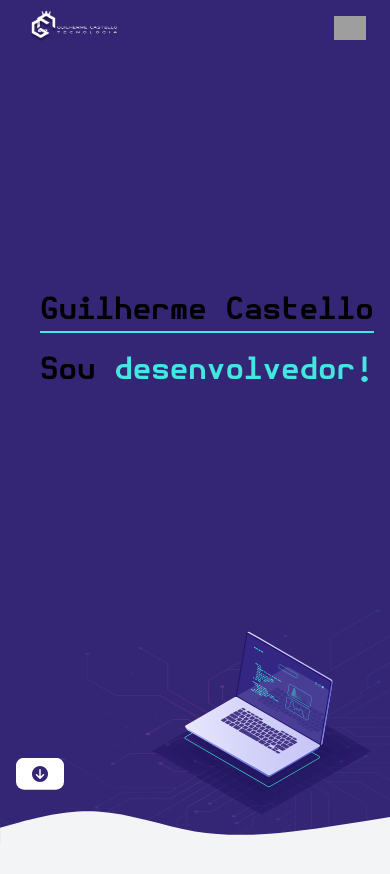
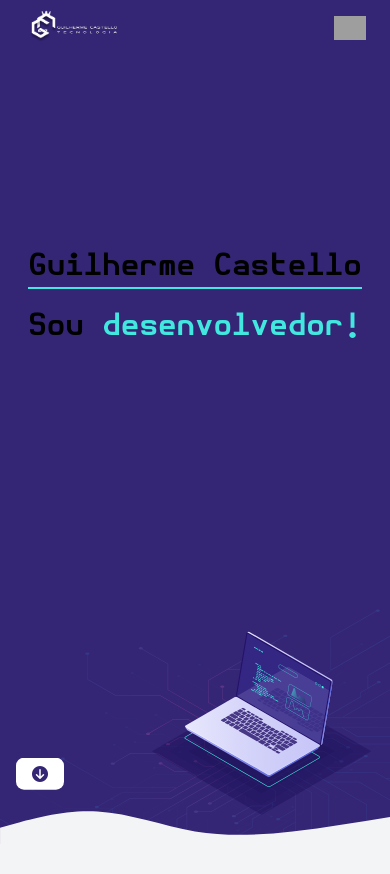
Before and after one commit to castellogui/homepage, a Next.js app: page / in a window 390 px wide. Shown: the top 874 px of the page. Built offline with nearby package versions, Linux system fonts and the light colour scheme; grey boxes are pictures that could not be loaded.

Commit message:
added link to sobre bim button

```diff
--- a/components/FirstSectionBody.tsx
+++ b/components/FirstSectionBody.tsx
@@ -6,16 +6,16 @@ import AutoWrite from "./AutoWrite";
 export default function FirstSectionBody() {
     return (
         <div style={{ height: 'calc(100% - 56px)' }} className="relative">
-            <div className="absolute top-[30%] left-10 md:left-14 z-10">
+            <div className="text-center pt-48 md:text-left md:p-0 md:absolute md:top-[30%] md:left-14 z-10 md:w-[55%]">
                 <AutoWrite text={['Guilherme Castello']} typeSpeed={40} loop={false} className="border-b-2 border-[#42e8e0]"></AutoWrite>
                 <br></br>
                 <br></br>
                 <span className="text-3xl md:text-5xl font-[HermitBold]">Sou </span><AutoWrite text={['desenvolvedor!', 'apaixonado por tecnologia!', 'gamer!']} typeSpeed={40} className="text-[#42e8e0]"></AutoWrite>
             </div>
-            <div className="absolute top-[calc(100%_-_5rem)] md:top-[calc(100%_-_7rem)] w-full md:text-center z-10">
+            <div className="absolute top-[calc(100%_-_5rem)] md:top-[calc(100%_-_7rem)] w-full md:text-center z-30">
                 <div className="md:pl-48 animate-bounce">
-                    <span className="md:!hidden fa-solid fa-circle-arrow-down mx-4 px-4 py-2 bg-white rounded-lg" style={{ color: '#352575' }}></span>
-                    <span className="font-[Hermit] mx-3 px-4 py-2 bg-white rounded-lg text-[#352575] hidden md:inline-block">Sobre mim <span className="fa-solid fa-circle-arrow-down" style={{ color: '#352575' }}></span></span>
+                    <a href="#sobre" className="cursor-pointer"><span className="md:!hidden fa-solid fa-circle-arrow-down mx-4 px-4 py-2 bg-white rounded-lg" style={{ color: '#352575' }}></span></a>
+                    <a href="#sobre" className="cursor-pointer"><span className="font-[Hermit] mx-3 px-4 py-2 bg-white rounded-lg text-[#352575] hidden md:inline-block">Sobre mim <span className="fa-solid fa-circle-arrow-down" style={{ color: '#352575' }}></span></span></a>
                 </div>
             </div>
             <Sprites></Sprites>
```
